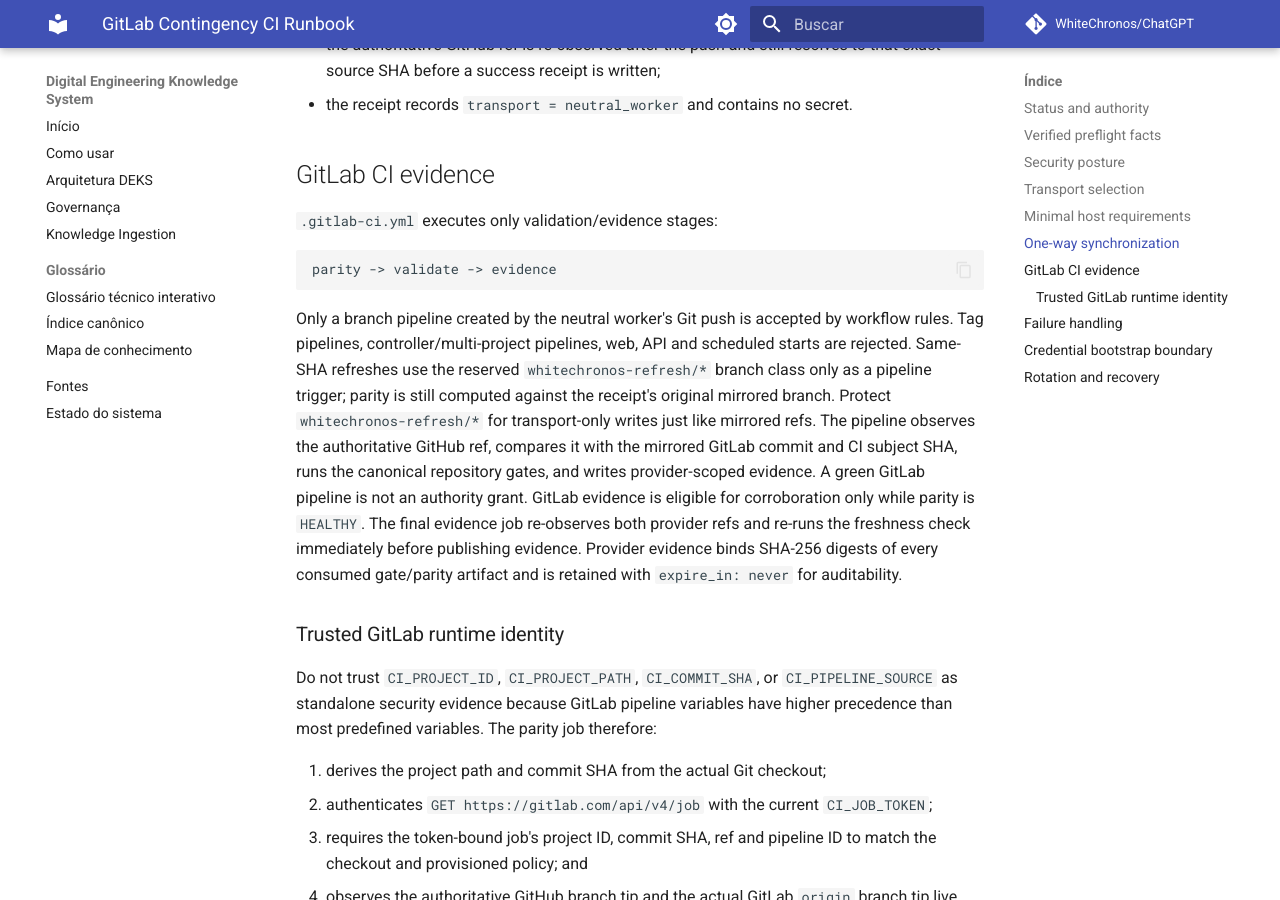
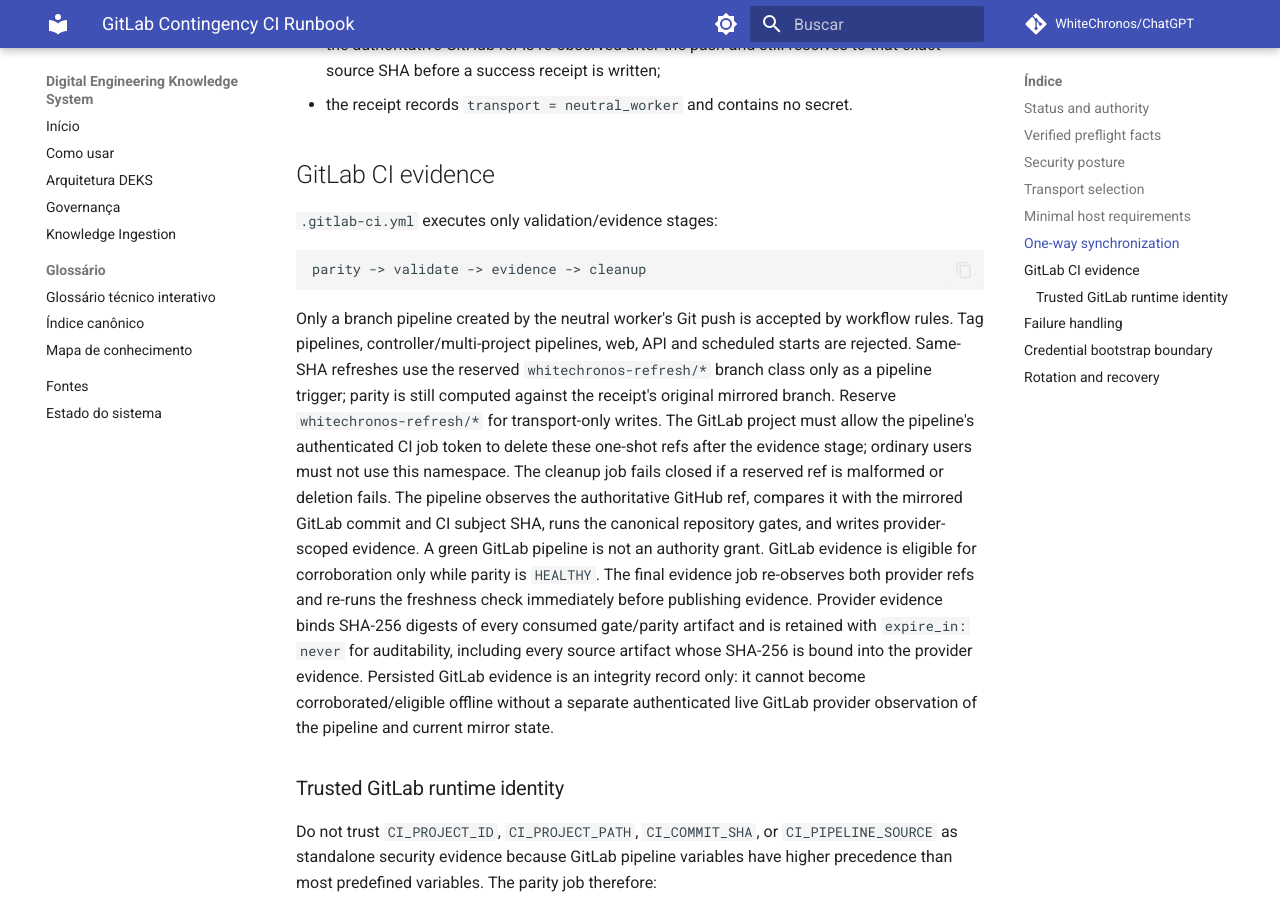
Before and after one commit to WhiteChronos/ChatGPT, an MkDocs documentation site: the page built from docs/runbooks/gitlab-contingency-ci.md, in a window 1280 px wide and 900 px high, scrolled down 3925 px. Built offline with MkDocs 1.6.1 and Material for MkDocs 9.7.7, drawn with Linux system fonts in a browser that asks for light colours; comment, search, counter and statistics services are not loaded.

Commit message:
fix: require live GitLab verification and bounded refresh cleanup

````diff
--- a/docs/runbooks/gitlab-contingency-ci.md
+++ b/docs/runbooks/gitlab-contingency-ci.md
@@ -153,22 +153,29 @@ Success requires all of the following:
 `.gitlab-ci.yml` executes only validation/evidence stages:
 
 ```text
-parity -> validate -> evidence
+parity -> validate -> evidence -> cleanup
 ```
 
 Only a branch pipeline created by the neutral worker's Git push is accepted by
 workflow rules. Tag pipelines, controller/multi-project pipelines, web, API and
 scheduled starts are rejected. Same-SHA refreshes use the reserved
 `whitechronos-refresh/*` branch class only as a pipeline trigger; parity is
-still computed against the receipt's original mirrored branch. Protect
-`whitechronos-refresh/*` for transport-only writes just like mirrored refs. The pipeline observes
+still computed against the receipt's original mirrored branch. Reserve
+`whitechronos-refresh/*` for transport-only writes. The GitLab project must allow
+the pipeline's authenticated CI job token to delete these one-shot refs after
+the evidence stage; ordinary users must not use this namespace. The cleanup
+job fails closed if a reserved ref is malformed or deletion fails. The pipeline observes
 the authoritative GitHub ref, compares it with the mirrored GitLab commit and CI
 subject SHA, runs the canonical repository gates, and writes provider-scoped evidence. A green GitLab pipeline is not an authority
 grant. GitLab evidence is eligible for corroboration only while parity is
 `HEALTHY`. The final evidence job re-observes both provider refs and re-runs
 the freshness check immediately before publishing evidence. Provider evidence
 binds SHA-256 digests of every consumed gate/parity artifact and is retained
-with `expire_in: never` for auditability.
+with `expire_in: never` for auditability, including every source artifact
+whose SHA-256 is bound into the provider evidence. Persisted GitLab evidence is
+an integrity record only: it cannot become corroborated/eligible offline without
+a separate authenticated live GitLab provider observation of the pipeline and
+current mirror state.
 
 ### Trusted GitLab runtime identity
 
````
Also changed, not shown: .gitlab-ci.yml (+54 -3 lines), 3 other files.
